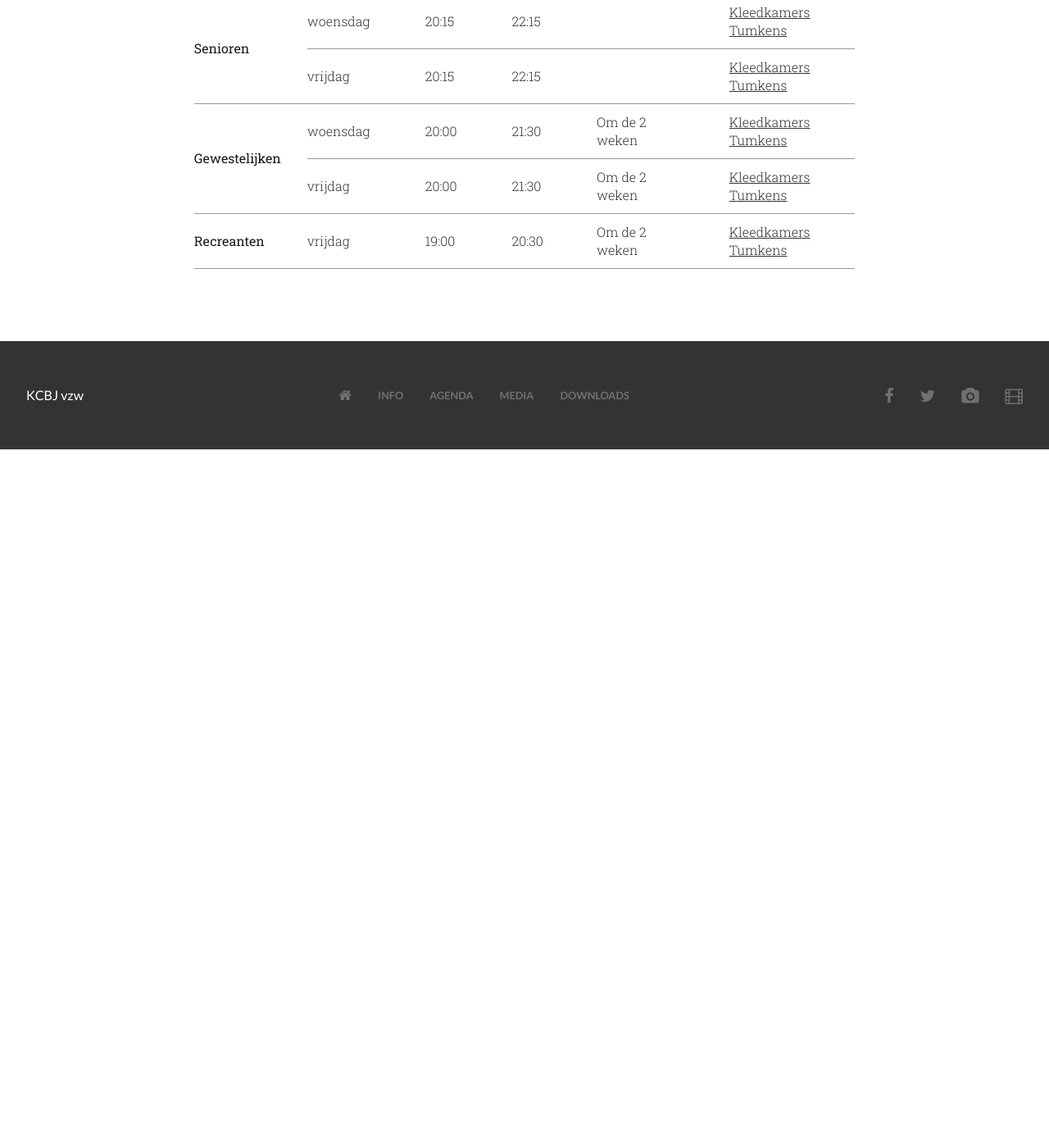
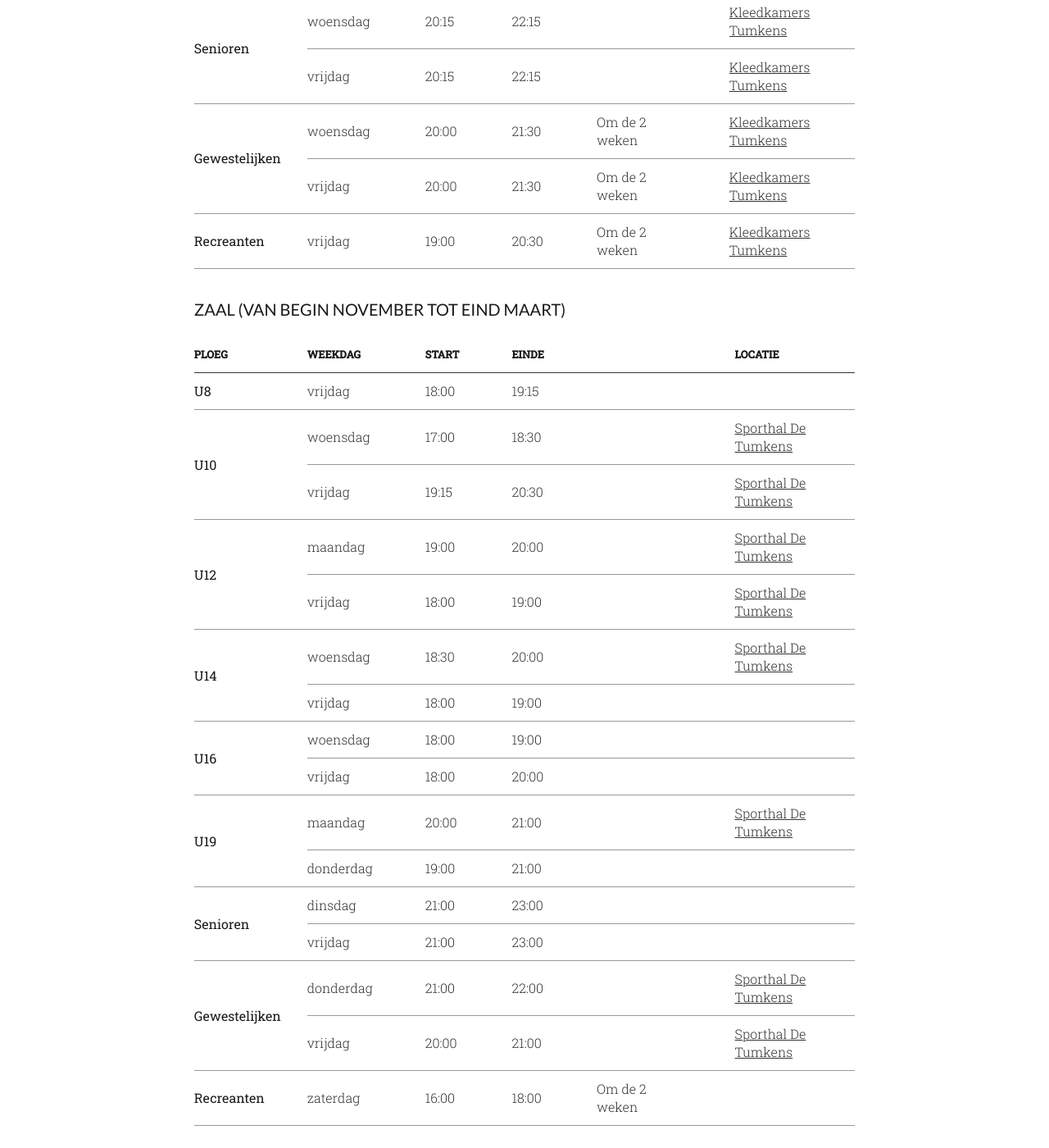
Before and after one commit to kcbj/kcbj.github.io, a Jekyll site: the page built from agenda/index.html, in a window 1280 px wide and 1400 px high, scrolled down 2780 px. Shown: the whole window at 82% size. Built offline with Jekyll 4.4.1, drawn with Linux system fonts in a browser that asks for light colours; nearby versions of some CDN libraries; before the commit the page ends 3328 px from its top, so only the background shows below that.

Commit message:
Add trainingen zaalseizoen

```diff
--- a/_data/training.yml
+++ b/_data/training.yml
@@ -103,3 +103,96 @@ periods:
             start: 2015-8-1 20:30
             location: kleedkamers
             note: Om de 2 weken
+  - name: zaal (van begin november tot eind maart)
+    teams:
+      - name: U8
+        trainings:
+          - weekday: vrijdag
+            starts_at: "18:00"
+            ends_at: "19:15"
+            start: 2015-8-1 18:00:00
+      - name: U10
+        trainings:
+          - weekday: woensdag
+            starts_at: "17:00"
+            ends_at: "18:30"
+            start: 2015-8-1 18:00:00
+            location: tumkens
+          - weekday: vrijdag
+            starts_at: "19:15"
+            ends_at: "20:30"
+            start: 2015-8-1
+            location: tumkens
+      - name: U12
+        trainings:
+          - weekday: maandag
+            starts_at: "19:00"
+            ends_at: "20:00"
+            start: 2015-8-1 18:30
+            location: tumkens
+          - weekday: vrijdag
+            starts_at: "18:00"
+            ends_at: "19:00"
+            start: 2015-8-1 18:30
+            location: tumkens
+      - name: U14
+        trainings:
+          - weekday: woensdag
+            starts_at: "18:30"
+            ends_at: "20:00"
+            start: 2015-8-1 18:30
+            location: tumkens
+          - weekday: vrijdag
+            starts_at: "18:00"
+            ends_at: "19:00"
+            start: 2015-8-1 18:30
+      - name: U16
+        trainings:
+          - weekday: woensdag
+            starts_at: "18:00"
+            ends_at: "19:00"
+            start: 2015-8-1 18:30
+          - weekday: vrijdag
+            starts_at: "18:00"
+            ends_at: "20:00"
+            start: 2015-8-1 18:30
+      - name: U19
+        trainings:
+          - weekday: maandag
+            starts_at: "20:00"
+            ends_at: "21:00"
+            start: 2015-8-1 19:00
+            location: tumkens
+          - weekday: donderdag
+            starts_at: "19:00"
+            ends_at: "21:00"
+            start: 2015-8-1 19:00
+      - name: Senioren
+        trainings:
+          - weekday: dinsdag
+            starts_at: "21:00"
+            ends_at: "23:00"
+            start: 2015-8-1 20:15
+          - weekday: vrijdag
+            starts_at: "21:00"
+            ends_at: "23:00"
+            start: 2015-8-1 20:15
+      - name: Gewestelijken
+        trainings:
+          - weekday: donderdag
+            starts_at: "21:00"
+            ends_at: "22:00"
+            start: 2015-8-1 20:00
+            location: tumkens
+          - weekday: vrijdag
+            starts_at: "20:00"
+            ends_at: "21:00"
+            start: 2015-8-1 20:00
+            location: tumkens
+      - name: Recreanten
+        trainings:
+          - weekday: zaterdag
+            starts_at: "16:00"
+            ends_at: "18:00"
+            start: 2015-8-1 20:30
+            note: Om de 2 weken
```
